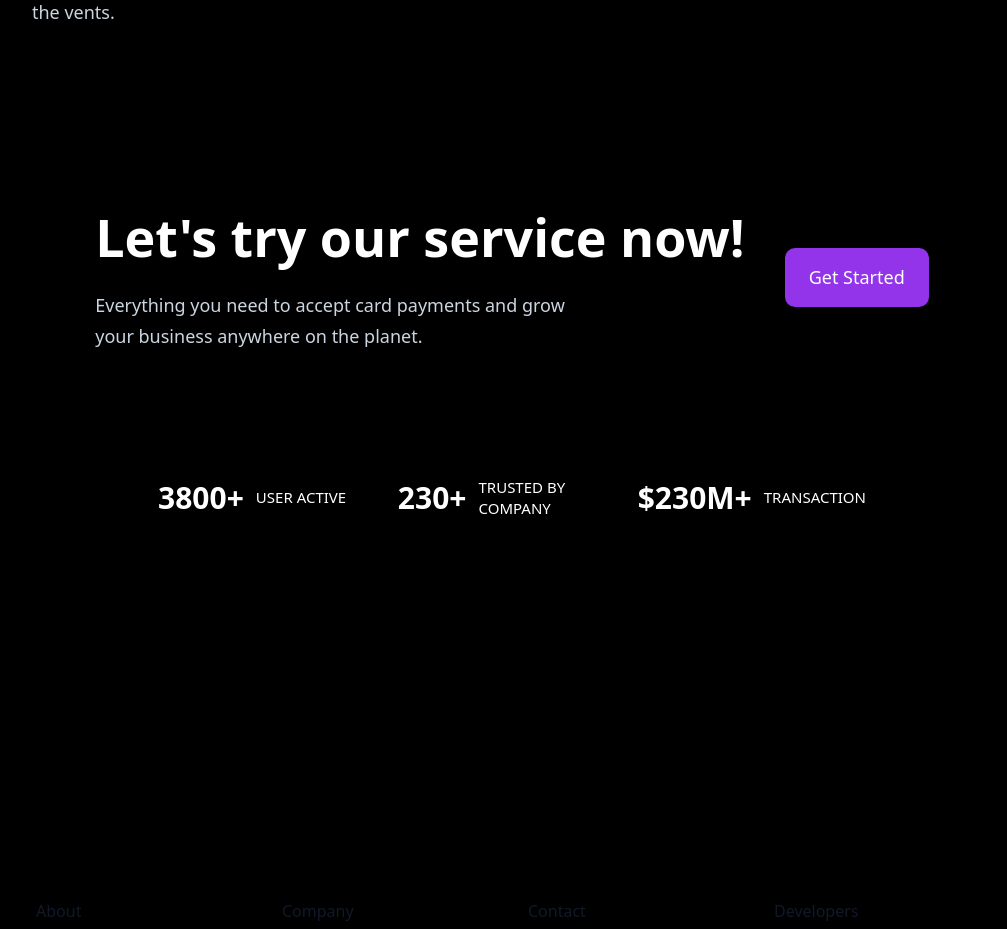
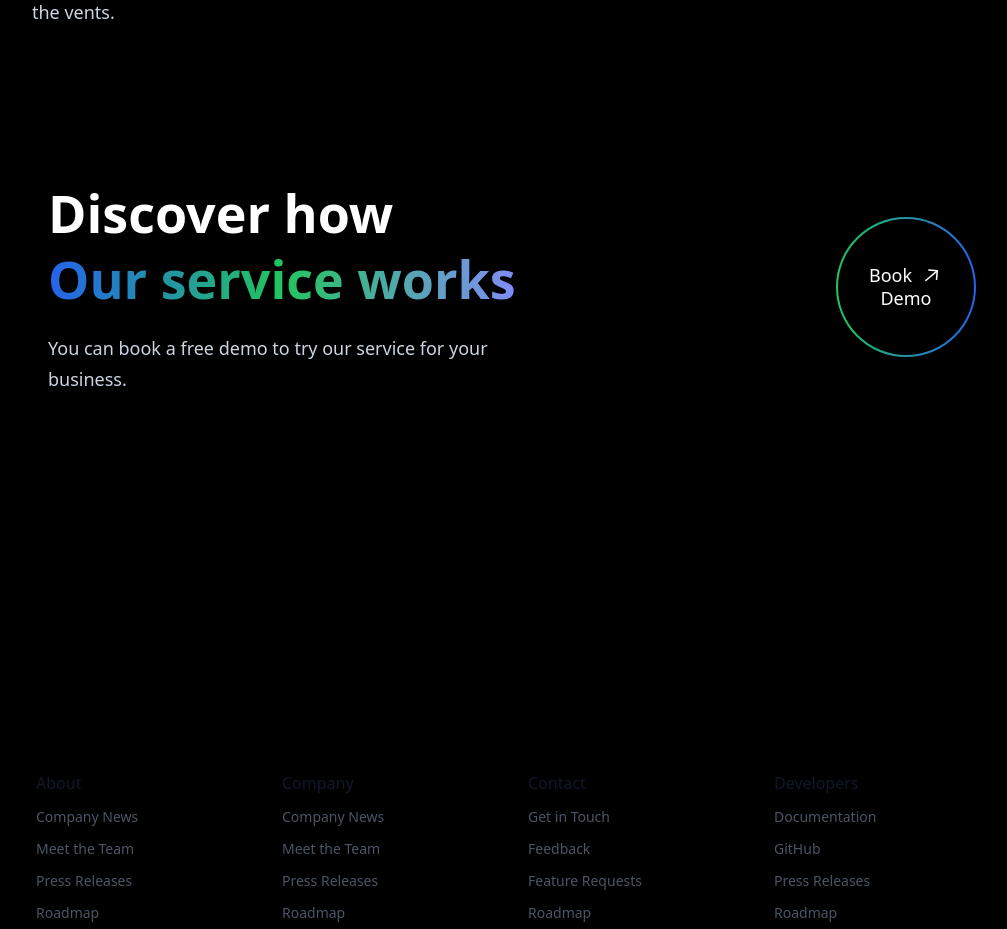
Before and after one commit to ElgoElectric/elgo-webapp, a Next.js app in the folder elgo-webapp/: page / in a window 1280 px wide. Shown: the part 3300-4229 px from the top of the page, without its empty margins (128-1135 px from the left). Built offline with nearby package versions, Linux system fonts and the light colour scheme.

Commit message:
feat: Book Demo Element

```diff
--- /dev/null
+++ b/elgo-webapp/src/app/components/BookDemo.tsx
@@ -0,0 +1,31 @@
+import React from 'react'
+import styles from '../constants/style'
+import { arrowUp } from '../../../public'
+import Image from 'next/image'
+import Link from 'next/link'
+
+const BookDemo = () => {
+  return (
+    <Link href='/api/auth/login'>
+    <div className={`${styles.flexCenter} w-[140px] h-[140px] rounded-full bg-gradient-to-r from-green-500 to-blue-600 p-[2px] cursor-pointer`}>
+      <div className={`${styles.flexCenter} flex-col bg-black w-[100%] h-[100%] rounded-full`}>
+        <div className={`${styles.flexStart} flex-row`}>
+          <p className='font-poppins font-medium text-[18px] leading-[23px] mr-2'>
+            <span className='text-gradient'>Book</span>
+          </p>
+          <Image
+            src={arrowUp}
+            alt='arrow'
+            className='w-[23px] h-[23px] object-contain'
+          />
+        </div>
+        <p className='font-poppins font-medium text-[18px] leading-[23px]'>
+          <span className='text-gradient'>Demo</span>
+        </p>
+      </div>
+    </div>
+    </Link>
+  )
+}
+
+export default BookDemo;
--- a/elgo-webapp/src/app/components/Button.tsx
+++ b/elgo-webapp/src/app/components/Button.tsx
@@ -3,7 +3,7 @@ import React from 'react'
 const Button = ({ styles }: { styles: string }) => {
     return (
         <button type='button' className={`py-4 px-6 bg-blue-gradient font-poppins font-medium text-[18px] text-primary outline-none ${styles} rounded-[10px]`}>
-            Get Started
+            Book Demo
         </button>
     )
 }
--- a/elgo-webapp/src/app/components/CTA.tsx
+++ b/elgo-webapp/src/app/components/CTA.tsx
@@ -1,18 +1,23 @@
 import React from 'react'
 import styles from '../constants/style'
 import Button from './Button'
+import BookDemo from './BookDemo'
 
 const CTA = () => {
   return (
-    <section className={`${styles.flexCenter} ${styles.marginY} ${styles.padding} sm:flex-row flex-col bg-black-gradient-2 rounded-[20px] box-shadow`}>
+    <section className={`flex justify-center items-center sm:my-10 my-6 sm:px-4 px-6 sm:py-12 py-4 sm:flex-row flex-col bg-black-gradient-2 rounded-[20px] box-shadow`}>
       <div className='flex-1 flex flex-col'>
-        <h2 className={styles.heading2}>Let&apos;s try our service now!</h2>
+        <h2 className={styles.heading2}>Discover how
+        <div></div>
+        <div className="bg-gradient-to-r from-blue-600 via-green-500 to-indigo-400 inline-block text-transparent bg-clip-text">
+           Our service works
+        </div></h2>
         <p className={`${styles.paragraph} max-w-[470px] mt-5`}>
-          Everything you need to accept card payments and grow your business anywhere on the planet.
+          You can book a free demo to try our service for your business.
         </p>
       </div>
-      <div className={`${styles.flexCenter} sm:ml-10 ml-0`}>
-        <Button styles={'bg-purple-600'}/>
+      <div className={`${styles.flexStart} sm:ml-10 ml-0`}>
+        <BookDemo />
       </div>
     </section>
   )
--- a/elgo-webapp/src/app/page.tsx
+++ b/elgo-webapp/src/app/page.tsx
@@ -22,10 +22,10 @@ export default function Home() {
           <Business />
           <Billing />
           <CardDeal />
+          <CTA />
         </div>
       </div>
-      <CTA />
-      <Stats />
+      {/* <Stats /> */}
     </main>
   );
 }
```
